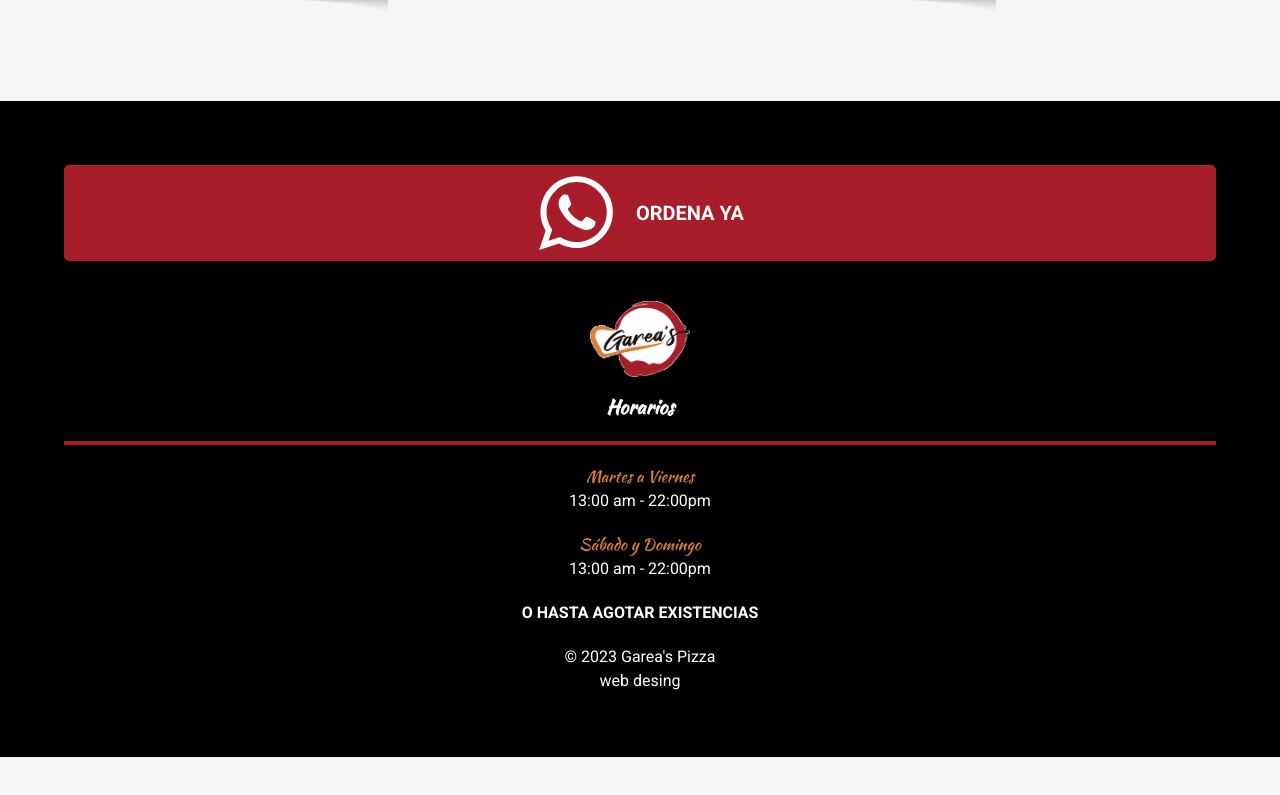
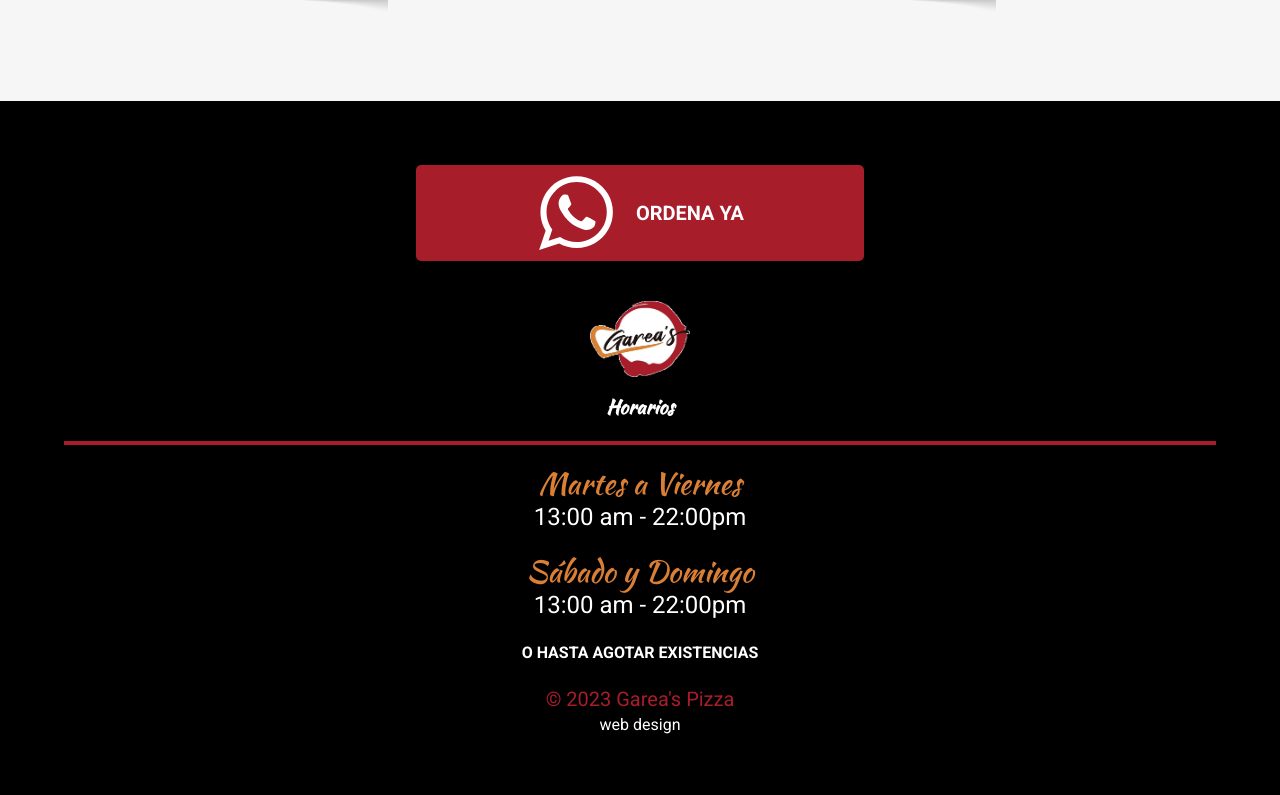
Before and after one commit to TheRebelPath/gareas-pizza, a React (Vite) app: page /gareas-pizza/snacks in a window 1280 px wide. Shown: the part 1815-2610 px from the top of the page. Before the commit the page ends 2572 px from the top, so only its background shows below. Built offline with nearby package versions, Linux system fonts and the light colour scheme.

Commit message:
minor styling changes

```diff
--- a/src/components/Footer.jsx
+++ b/src/components/Footer.jsx
@@ -9,8 +9,8 @@ const Footer = () => {
     >
       <div className="mb-10">
         <button
-          className="w-full bg-primary text-xl uppercase font-bold rounded-[5px] p-2 flex justify-center items-center"
-          onClick={() => window.open('https://wa.me/+523319743518', '_blank')}
+          className="w-full sm:max-w-md m-auto bg-primary text-xl uppercase font-bold rounded-[5px] p-2 flex justify-center items-center"
+          onClick={() => window.open('https://wa.me/+523332299490', '_blank')}
         >
           <img className="w-[80px] mr-5" src={whatsapp} alt="whatsapp" />
           <span>ordena ya</span>
@@ -21,12 +21,12 @@ const Footer = () => {
         <h2 className="font-bold text-xl mb-5">Horarios</h2>
         <hr className="w-full bg-primary h-1 mb-5 border-hidden" />
 
-        <h3 className="text-secondary">Martes a Viernes</h3>
-        <p className="mb-5">
+        <h3 className="text-secondary sm:text-3xl">Martes a Viernes</h3>
+        <p className="mb-5 sm:text-2xl">
           13:00 am <span>-</span> 22:00pm
         </p>
-        <h3 className="text-secondary">Sábado y Domingo</h3>
-        <p className="mb-5">
+        <h3 className="text-secondary sm:text-3xl">Sábado y Domingo</h3>
+        <p className="mb-5 sm:text-2xl">
           13:00 am <span>-</span> 22:00pm
         </p>
         <p>
@@ -34,8 +34,8 @@ const Footer = () => {
         </p>
       </div>
       <div className="flex flex-col">
-        <span>© 2023 Garea's Pizza</span>
-        <a href="https://diegogg-dev.com/">web desing</a>
+        <span className="text-primary sm:text-xl">© 2023 Garea's Pizza</span>
+        <a href="https://diegogg-dev.com/">web design</a>
       </div>
     </div>
   );
--- a/src/components/Home.jsx
+++ b/src/components/Home.jsx
@@ -1,25 +1,35 @@
-import { Link } from "react-router-dom";
-import { navLinks } from "../constants";
-import { SectionWrapper } from "../hoc"
+import {Link} from 'react-router-dom';
+import {navLinks} from '../constants';
+import {SectionWrapper} from '../hoc';
+import {styles} from '../styles';
 
 const Home = () => {
   return (
-    <div>
-      <h2 className="text-[6rem] text-center">Menu</h2>
-      <hr className="bg-red-900 h-2 mb-5" />
+    <>
+      <h2 className={styles.menuGridTitle}>Menu</h2>
+      <hr className="bg-primary h-2 mb-5" />
+      <div className="w-52 m-auto text-center mb-2 text-lg text-secondary">
+        <p>Pasta delgada y crujiente</p>
+        <p>Cubierta con salsa pomodoro</p>
+        <p>Tamaño Familiar(36cm)</p>
+      </div>
+      <div className={styles.menuGridItem}>
         {navLinks.map((link) => (
           <div key={link.id}>
             <h2 className="text-[3rem] text-center">{link.title}</h2>
             <Link
               to={link.id}
-        onClick={()=>{window.scrollTo(0, 320)}}
+              onClick={() => {
+                window.scrollTo(0, 320);
+              }}
             >
-        <img src={link.image} alt={link.title} />
+              <img src={link.image} alt={link.title} className="w-[500px]" />
             </Link>
           </div>
         ))}
       </div>
-  )
-}
+    </>
+  );
+};
 
 export default SectionWrapper(Home);
--- a/src/components/Navbar.jsx
+++ b/src/components/Navbar.jsx
@@ -1,5 +1,6 @@
 import Sidebar from './Sidebar';
 import {logo} from '../assets';
+import {Link} from 'react-router-dom';
 
 const Navbar = () => {
   return (
@@ -9,7 +10,9 @@ const Navbar = () => {
     >
       <Sidebar outerContainerId={'outer-container'} customCrossIcon={false} />
       <div className="z-10 mt-2 mx-auto">
-        <img src={logo} alt="logo" className="w-28" />
+        <Link to="/" onClick={() => window.scrollTo(0, 320)}>
+          <img src={logo} alt="logo" className="w-28" />
+        </Link>
       </div>
     </div>
   );
--- a/src/components/Sidebar.jsx
+++ b/src/components/Sidebar.jsx
@@ -51,7 +51,7 @@ const Sidebar = (props) => {
             <button
               className="w-full bg-primary text-xl uppercase font-bold rounded-[5px] p-2 flex justify-center items-center"
               onClick={() =>
-                window.open('https://wa.me/+523319743518', '_blank')
+                window.open('https://wa.me/+523332299490', '_blank')
               }
             >
               <img className="w-[80px] mr-5 " src={whatsapp} alt="whatsapp" />
```
Lines whose indentation alone changed are shown as unchanged.
